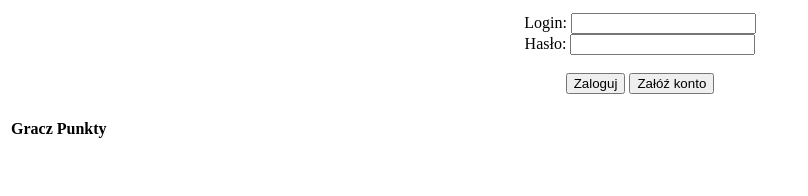
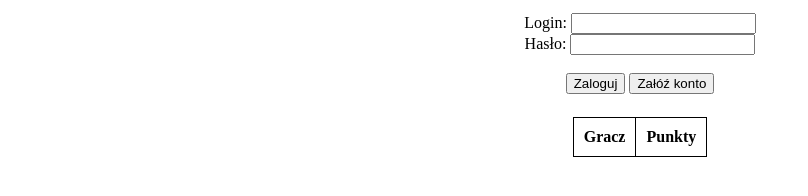
Before and after one commit to kamillo122/snakeGame, a website: page public/index.html in a window 1280 px wide. Shown: the whole page, without its empty margins (0-808 px from the left). Drawn offline with Linux system fonts and the light colour scheme; no server answers.

Commit message:
Update style2.css

```diff
--- a/public/style2.css
+++ b/public/style2.css
@@ -6,3 +6,16 @@
 .registerDiv {
     display: none;
 }
+
+.dashboard {
+    display: flex;
+    align-items: center;
+    justify-content: center;
+}
+
+table, th, td {
+    text-align: center;
+    border: 1px solid black;
+    border-collapse: collapse;
+    padding: 10px;
+  }
```
